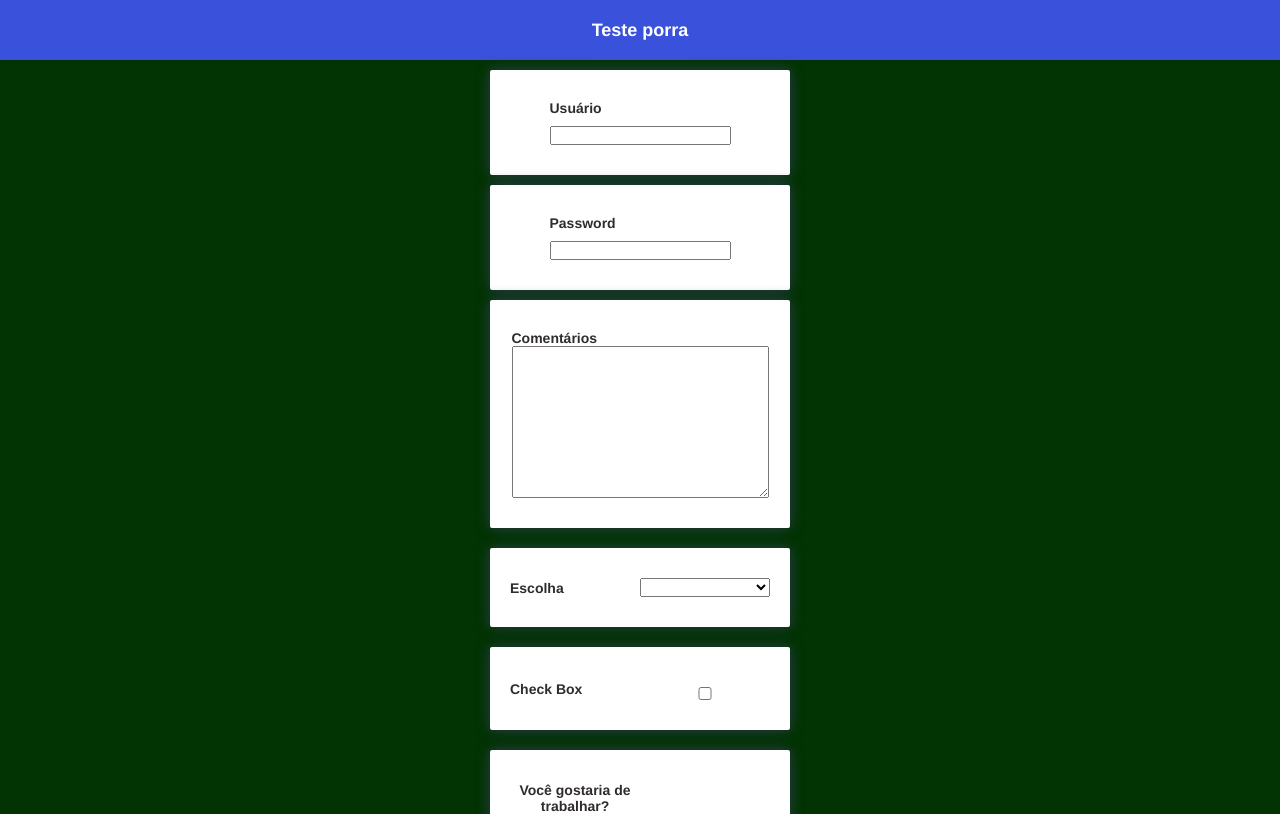
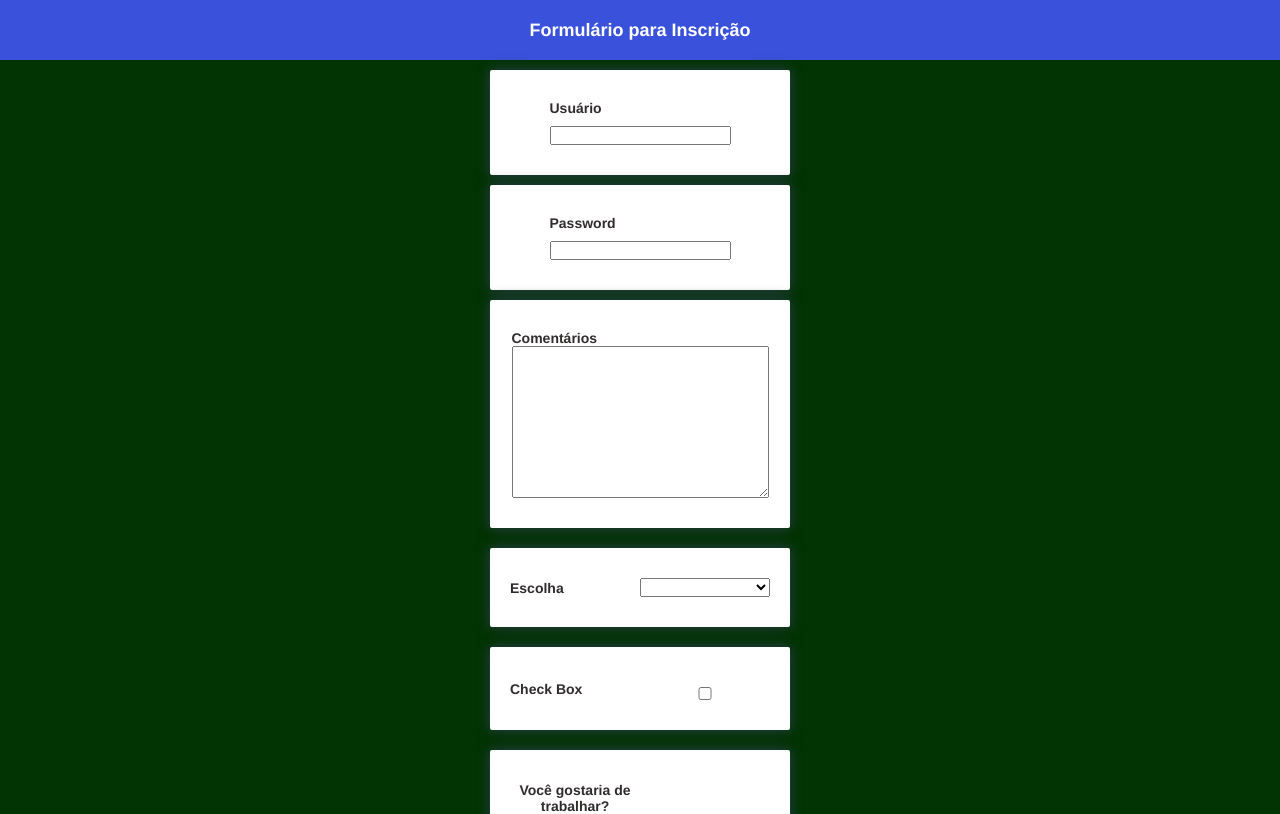
Before and after one commit to bkpedrosuper/userManager-beta_version, a Vue app: page / in a window 1280 px wide. Shown: the top 814 px of the page. Built offline with nearby package versions, Linux system fonts and the light colour scheme.

Commit message:
corrections

```diff
--- a/src/components/Header.vue
+++ b/src/components/Header.vue
@@ -1,6 +1,6 @@
 <template>
     <div id="main-header">
-        <header id="main-header">Teste porra</header>
+        <header id="main-header">Formulário para Inscrição</header>
     </div>
 </template>
 
```
